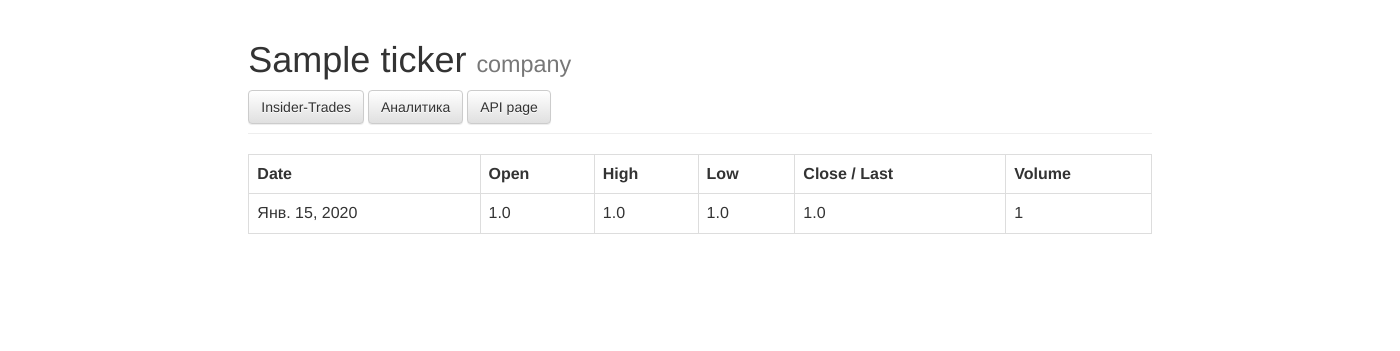
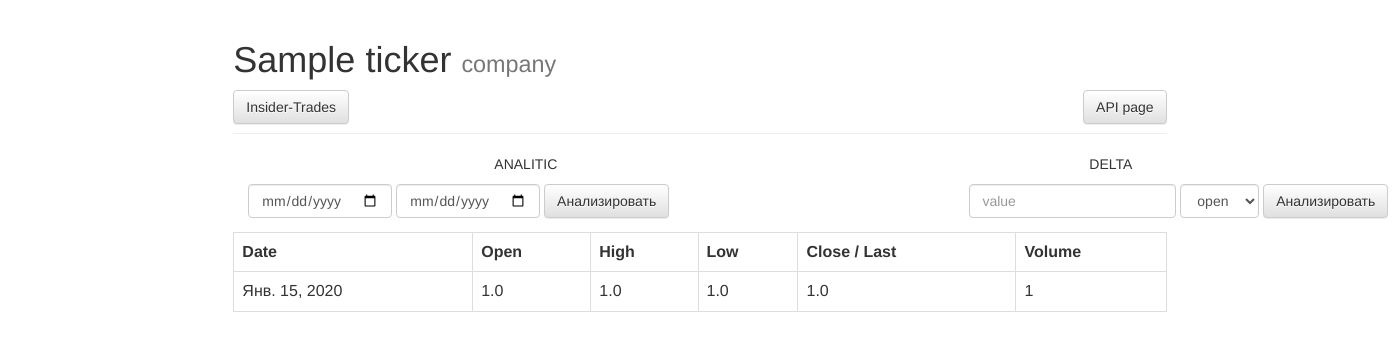
Before and after one commit to cherepanov92/dot_quest, a Django app: template dot_app/templates/dot_app/historical.html in a window 1400 px wide. Shown: the top 351 px of the page. Run offline with Django 3.2, Linux system fonts and the light colour scheme; tables that the repository leaves empty hold one stand-in row (values such as "Sample post"); the template is opened without the code that fills it: values that come from a table or form of the project are taken from there, most other values are stand-ins (such as "Sample title", 1, 10 or a date in 2020); some libraries are stand-ins or nearby versions.

Commit message:
харкодинг urls конец + формы, ссылки и.т.д.

```diff
--- a/dot_app/templates/dot_app/historical.html
+++ b/dot_app/templates/dot_app/historical.html
@@ -3,16 +3,48 @@
     {{ ticker }}
 {% endblock %}
 {% block content %}
-    <div>
+    <div class="row row-centered">
         <div class="page-header">
             <h1>{{ ticker }} <small>company</small></h1>
 
-            <a class="btn btn-default" href="{% url  'web:insider' ticker %}" role="button">Insider-Trades</a>
-            <a class="btn btn-default" href="/{{ ticker }}/analytics?date_from=2018-01-08&date_to=2018-01-11" role="button"> Аналитика </a>
-            <a class="btn btn-default" href="{% url  'api:historical' ticker %}" role="button">API page</a>
+            <a class="btn btn-default " href="{% url  'web:insider' ticker %}" role="button">Insider-Trades</a>
+            <a class="btn btn-default pull-right" href="{% url  'api:historical' ticker %}" role="button">API page</a>
 
         </div>
+    <div class="container">
+        <div class="row">
+            <div class="col-xs-6" >
+                <p class="text-center">ANALITIC</p>
+                <form class="form-inline pull-left" action="{% url  'web:analytics' ticker %}" method="get">
+                    <div class="form-group">
+                        <label class="sr-only">Email</label>
+                        <input type="date" class="form-control" name="date_from" type="date" placeholder="Enter email">
+                        <label class="sr-only">Email</label>
+                        <input type="date" class="form-control" name="date_to" type="date" placeholder="Enter email">
+                    </div>
+                    <button type="submit" class="btn btn-default">Анализировать</button>
+                </form>
+            </div>
+            <div class="col-xs-6" >
+                <p class="text-center">DELTA</p>
+                <form class="form-inline pull-right" action="{% url  'web:delta' ticker %}" method="get">
+                    <div class="form-group">
+                        <label class="sr-only">Email</label>
+                        <input type="number" class="form-control" name="value" type="date" placeholder="value">
+                        <label class="sr-only">Email</label>
+                        <select name="type" class="form-control">
+                            <option>open</option>
+                            <option>high</option>
+                            <option>low</option>
+                            <option>close</option>
+                        </select>
 
+                    </div>
+                    <button type="submit" class="btn btn-default">Анализировать</button>
+                </form>
+            </div>
+        </div>
+    </div>
         <table class="table table-hover table-bordered">
             <tr>
                 <th>Date</th>
```
Also changed, not shown: dot_app/templates/dot_app/analytics.html (+9 -5 lines), dot_app/templates/dot_app/delta.html (+12 -1 lines), dot_app/templates/dot_app/insider.html (+6 -2 lines), dot_app/views.py (+11 -2 lines), dot_quest/settings.py (+10 -10 lines), dot_app/templates/dot_app/header.html (added).
